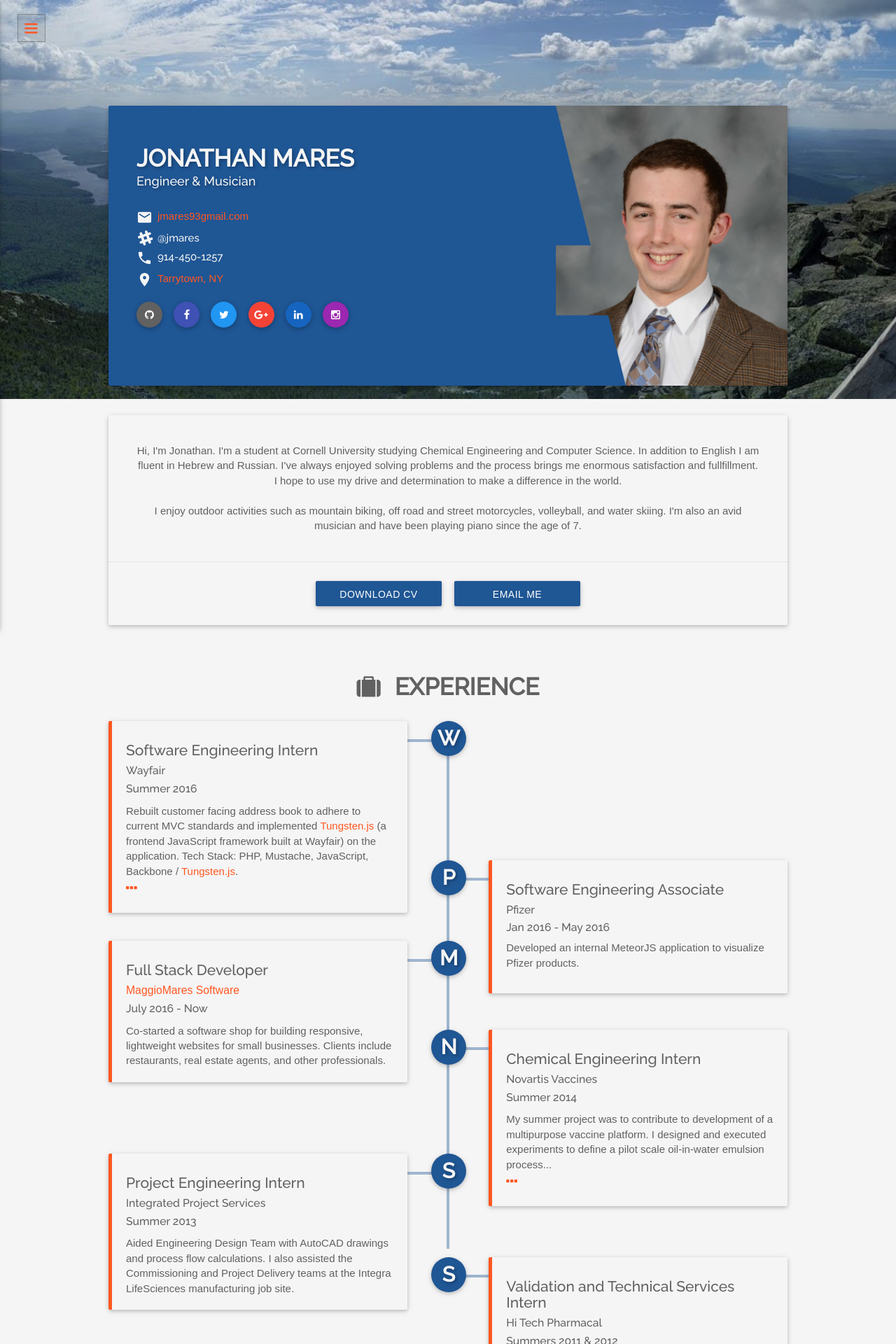
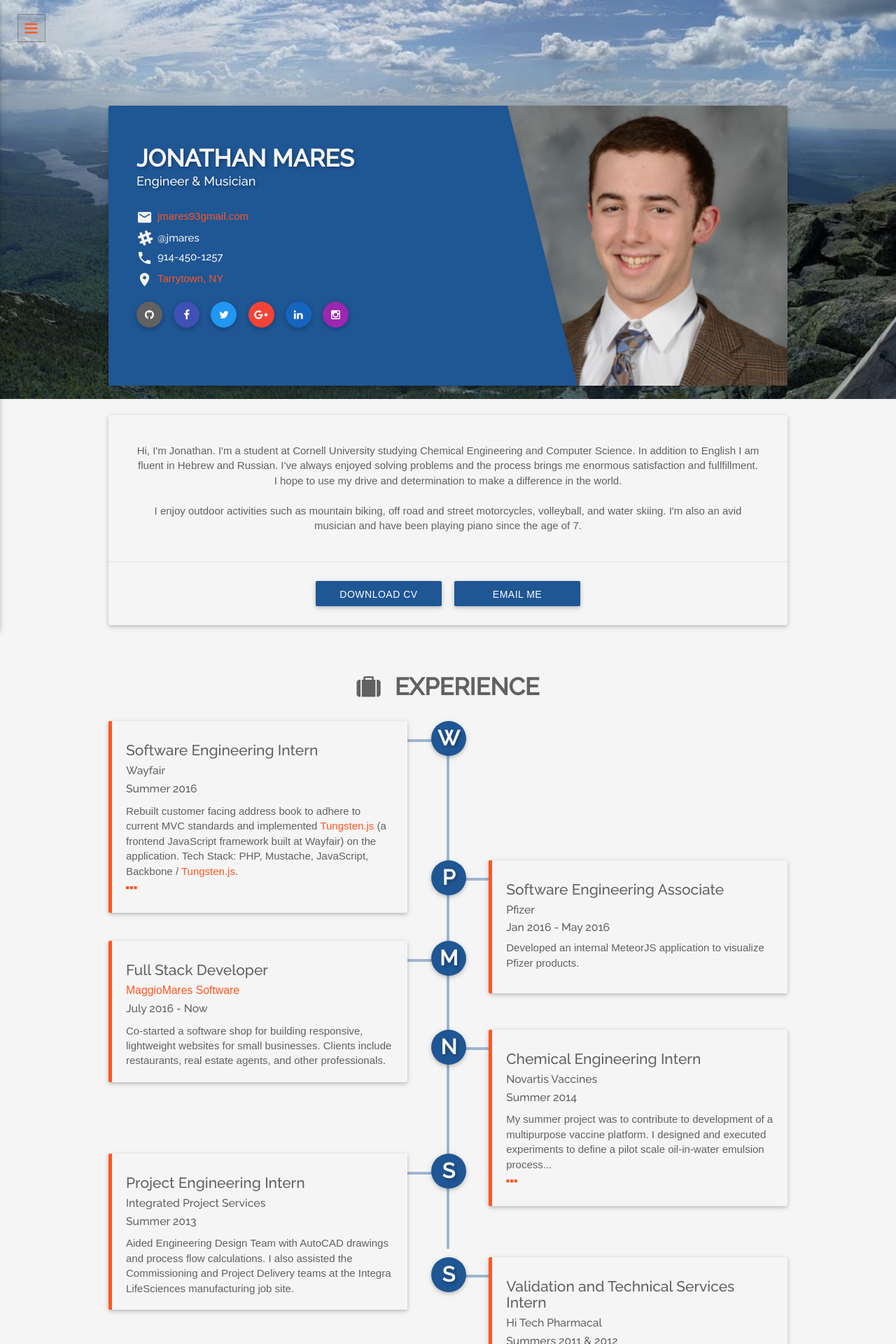
Before and after one commit to jm2242/jm2242.github.io, a Jekyll site: the page built from index.html, in a window 1280 px wide. Shown: the top 1920 px of the page at 70% size. Built offline with Jekyll 4.4.1, drawn with Linux system fonts in a browser that asks for light colours; some web fonts are replaced; some of the changed text lies outside the part shown.

Commit message:
square picture

```diff
--- a/_includes/header.html
+++ b/_includes/header.html
@@ -49,7 +49,7 @@
 
                             <!-- PROFILE PICTURE -->
                             <div id="profile" class="right">
-                                <img alt="profile-image" class="img-responsive" src="../images/JonathanMaresPhoto.jpg">
+                                <img alt="profile-image" class="img-responsive" src="../images/JonathanMaresPhotoSquare.jpeg">
                                 <div class="slant"></div>
                                 <!--<div class="btn-floating btn-large add-btn">-->
                                     <!--<i class="material-icons">add</i>-->
--- a/_includes/skills.html
+++ b/_includes/skills.html
@@ -80,7 +80,7 @@
                                     <div class="skill-bar-percent">50%</div>
                                 </div>
                                 <!-- FOURTH SKILL BAR  -->
-                                <div class="skillbar" data-percent="50%">
+                                <div class="skillbar" data-percent="10%">
                                     <div class="skillbar-title"><span>React</span></div>
                                     <div class="skillbar-bar"></div>
                                     <div class="skill-bar-percent">10%</div>
@@ -96,6 +96,24 @@
                                     <div class="skillbar-title"><span>Backbone</span></div>
                                     <div class="skillbar-bar"></div>
                                     <div class="skill-bar-percent">30%</div>
+                                </div>
+                                <!-- SEVENTH SKILL BAR  -->
+                                <div class="skillbar" data-percent="60%">
+                                    <div class="skillbar-title"><span>Bootstrap</span></div>
+                                    <div class="skillbar-bar"></div>
+                                    <div class="skill-bar-percent">60%</div>
+                                </div>
+                                <!-- SEVENTH SKILL BAR  -->
+                                <div class="skillbar" data-percent="60%">
+                                    <div class="skillbar-title"><span>Materialize</span></div>
+                                    <div class="skillbar-bar"></div>
+                                    <div class="skill-bar-percent">60%</div>
+                                </div>
+                                <!-- SEVENTH SKILL BAR  -->
+                                <div class="skillbar" data-percent="10%">
+                                    <div class="skillbar-title"><span>Ionic</span></div>
+                                    <div class="skillbar-bar"></div>
+                                    <div class="skill-bar-percent">10%</div>
                                 </div>
                             </div>
 
--- a/stylesheets/style_blue_blend.css
+++ b/stylesheets/style_blue_blend.css
@@ -652,7 +652,7 @@ html .btn, body .btn {
     z-index: 1; }
 #home .header-background #v-card-holder #v-card #profile img {
     /*user image for 400x400px image*/
-    width: 331px;
+    width: 400px;
     height: auto; }
 #home .header-background #v-card-holder #v-card #profile .slant {
     /*slant*/
```
Also changed, not shown: images/JonathanMaresPhotoSquare.jpeg (added).
